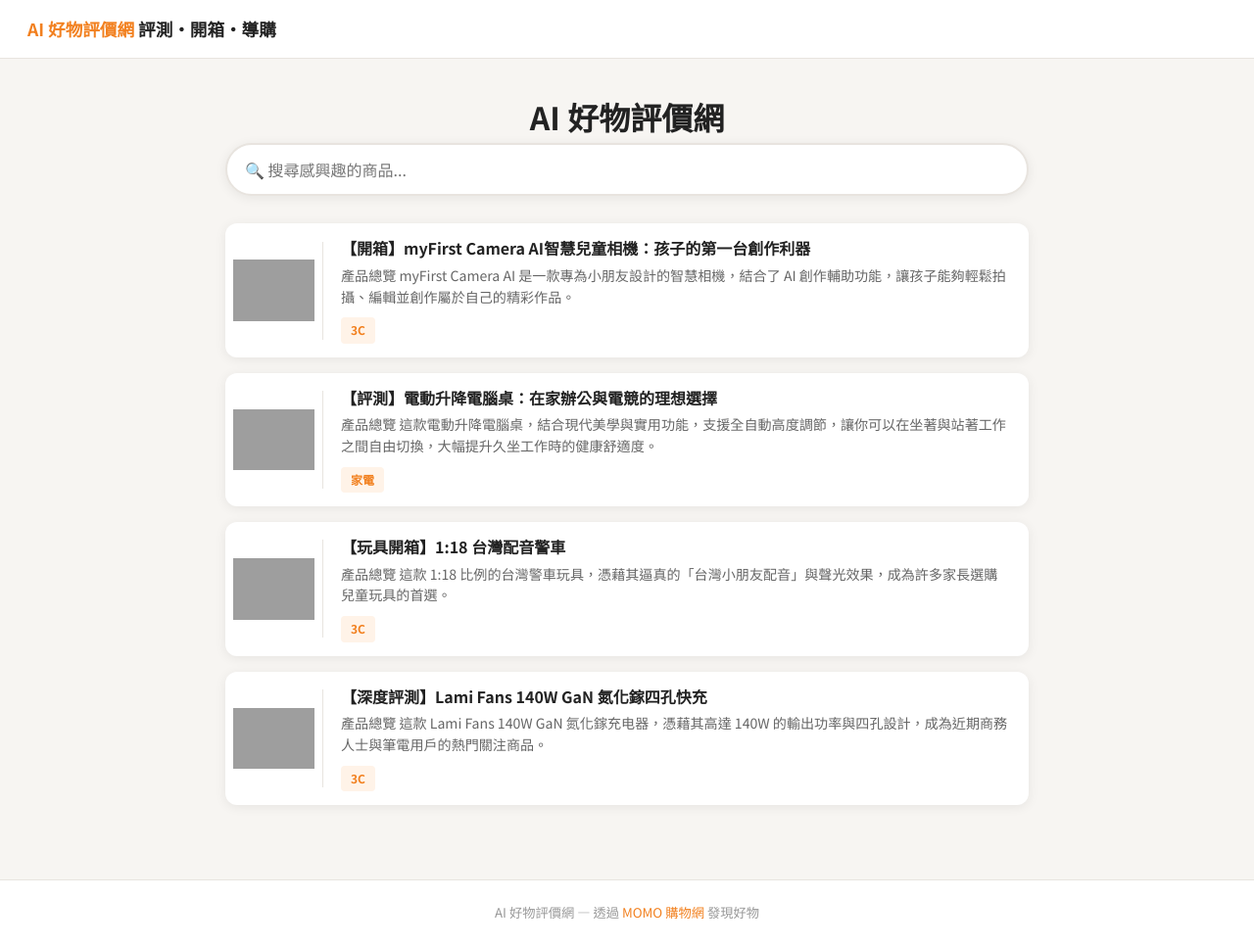
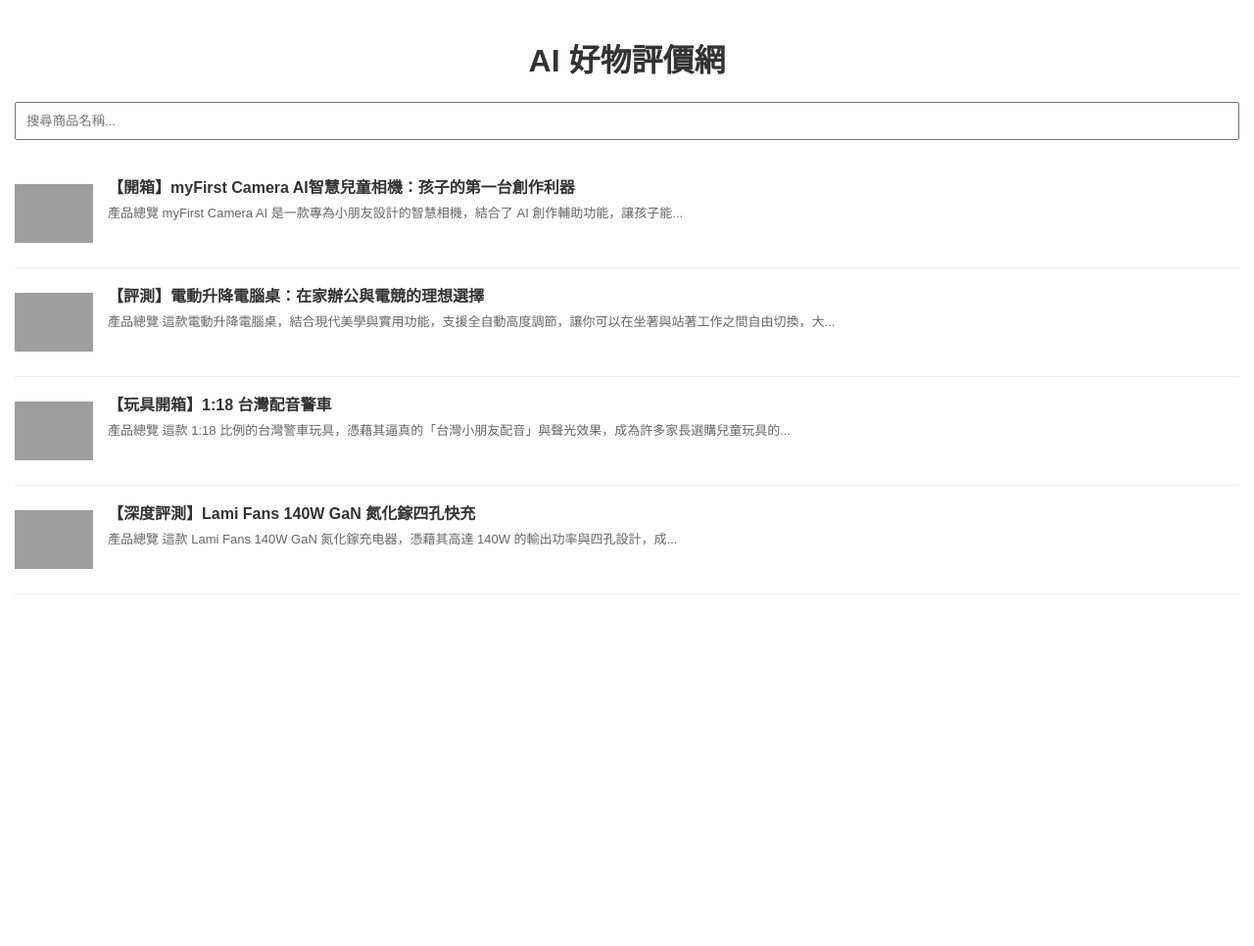
Before and after one commit to MDDAD/momo-evaluate, a Jekyll site: the page built from index.html, in a window 1280 px wide and 966 px high, cut to the strip 0-966 px from the top of the window. Shown: the whole strip at 98% size. Built offline with Jekyll 4.4.1, drawn with Linux system fonts in a browser that asks for light colours; grey boxes are pictures that could not be loaded.

Commit message:
首頁還原792c7f3初始極簡版本

```diff
--- a/index.html
+++ b/index.html
@@ -2,74 +2,52 @@
 layout: null
 ---
 <!DOCTYPE html>
-<html lang="zh-Hant">
+<html>
 <head>
-  <meta charset="UTF-8">
   <meta name="viewport" content="width=device-width, initial-scale=1">
-  <title>AI 好物評價網 — 評測・開箱・導購</title>
-  <link rel="preconnect" href="https://fonts.googleapis.com">
-  <link href="https://fonts.googleapis.com/css2?family=Noto+Sans+TC:wght@400;500;700&display=swap" rel="stylesheet">
-  <link rel="stylesheet" href="/assets/css/main.css">
+  <title>AI 好物評價網</title>
+  <style>
+    body { font-family: sans-serif; padding: 15px; margin: 0; }
+    h1 { text-align: center; color: #333; }
+    #searchInput { width: 100%; padding: 10px; margin-bottom: 20px; box-sizing: border-box; }
+    .product-row { display: flex; align-items: flex-start; border-bottom: 1px solid #eee; padding: 15px 0; }
+    .product-row img { width: 80px; height: 80px; object-fit: contain; border-radius: 4px; margin-right: 15px; flex-shrink: 0; }
+    .product-info { flex: 1; min-width: 0; }
+    .product-info h3 { margin: 0 0 5px 0; font-size: 16px; color: #333; }
+    .product-info p { margin: 0; font-size: 13px; color: #666; }
+  </style>
 </head>
 <body>
-
-  <header class="site-header">
-    <div class="site-logo">AI 好物評價網 <span>評測・開箱・導購</span></div>
-  </header>
-
-  <main class="container">
-    <h1 class="page-title">AI 好物評價網</h1>
-
-    <div class="search-wrap">
-      <input type="text" id="searchInput" onkeyup="searchFunction()" placeholder="🔍 搜尋感興趣的商品...">
-    </div>
-
+  <h1>AI 好物評價網</h1>
+  <input type="text" id="searchInput" onkeyup="searchFunction()" placeholder="搜尋商品名稱...">
   <div id="productGrid">
     {% for post in site.posts %}
       <div class="product-row">
-          <a href="{{ post.url | relative_url }}">
-            <img class="product-row-img" src="{{ post.image }}" alt="{{ post.title }}">
+        <img src="{{ post.image }}" alt="{{ post.title }}">
+        <div class="product-info">
+          <a href="{{ post.url | relative_url }}" style="text-decoration:none;">
+            <h3>{{ post.title }}</h3>
           </a>
-          <div class="product-row-info">
-            <a href="{{ post.url | relative_url }}">
-              <h3 class="product-row-title">{{ post.title }}</h3>
-            </a>
-            <p class="product-row-excerpt">{{ post.excerpt | strip_html | truncate: 80 }}</p>
-            {% if post.category %}<span class="product-row-cat">{{ post.category }}</span>{% endif %}
+          <p>{{ post.excerpt | strip_html | truncate: 60 }}</p>
         </div>
       </div>
     {% endfor %}
   </div>
-
-    <div id="noResults" class="no-results" style="display:none;">
-      找不到符合的商品，試試其他關鍵字 🙂
-    </div>
-  </main>
-
-  <footer class="site-footer">
-    <p>AI 好物評價網 — 透過 <a href="https://momo.com">MOMO 購物網</a> 發現好物</p>
-  </footer>
 
   <script>
     function searchFunction() {
       var input = document.getElementById("searchInput");
       var filter = input.value.toUpperCase();
       var rows = document.getElementsByClassName("product-row");
-      var visible = 0;
       for (var i = 0; i < rows.length; i++) {
-        var title = rows[i].getElementsByClassName("product-row-title")[0];
-        var excerpt = rows[i].getElementsByClassName("product-row-excerpt")[0];
-        var txt = (title.textContent + " " + excerpt.textContent).toUpperCase();
-        if (txt.indexOf(filter) > -1) {
+        var title = rows[i].getElementsByTagName("h3")[0];
+        if (title.textContent.toUpperCase().indexOf(filter) > -1) {
           rows[i].style.display = "";
-          visible++;
         } else {
           rows[i].style.display = "none";
         }
       }
-      document.getElementById("noResults").style.display = (visible === 0) ? "block" : "none";
     }
   </script>
-
 </body>
 </html>
```
Lines whose indentation alone changed are shown as unchanged.
